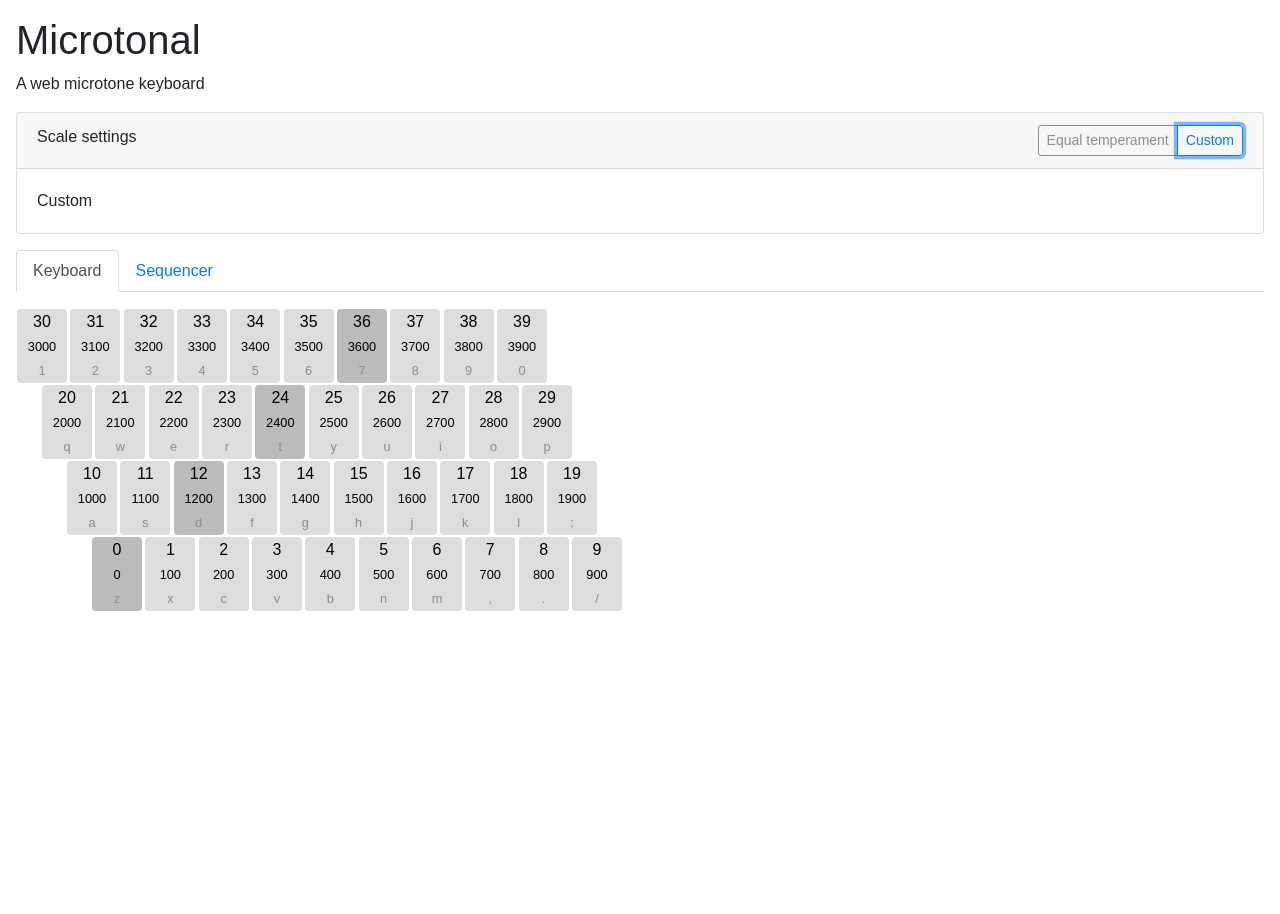
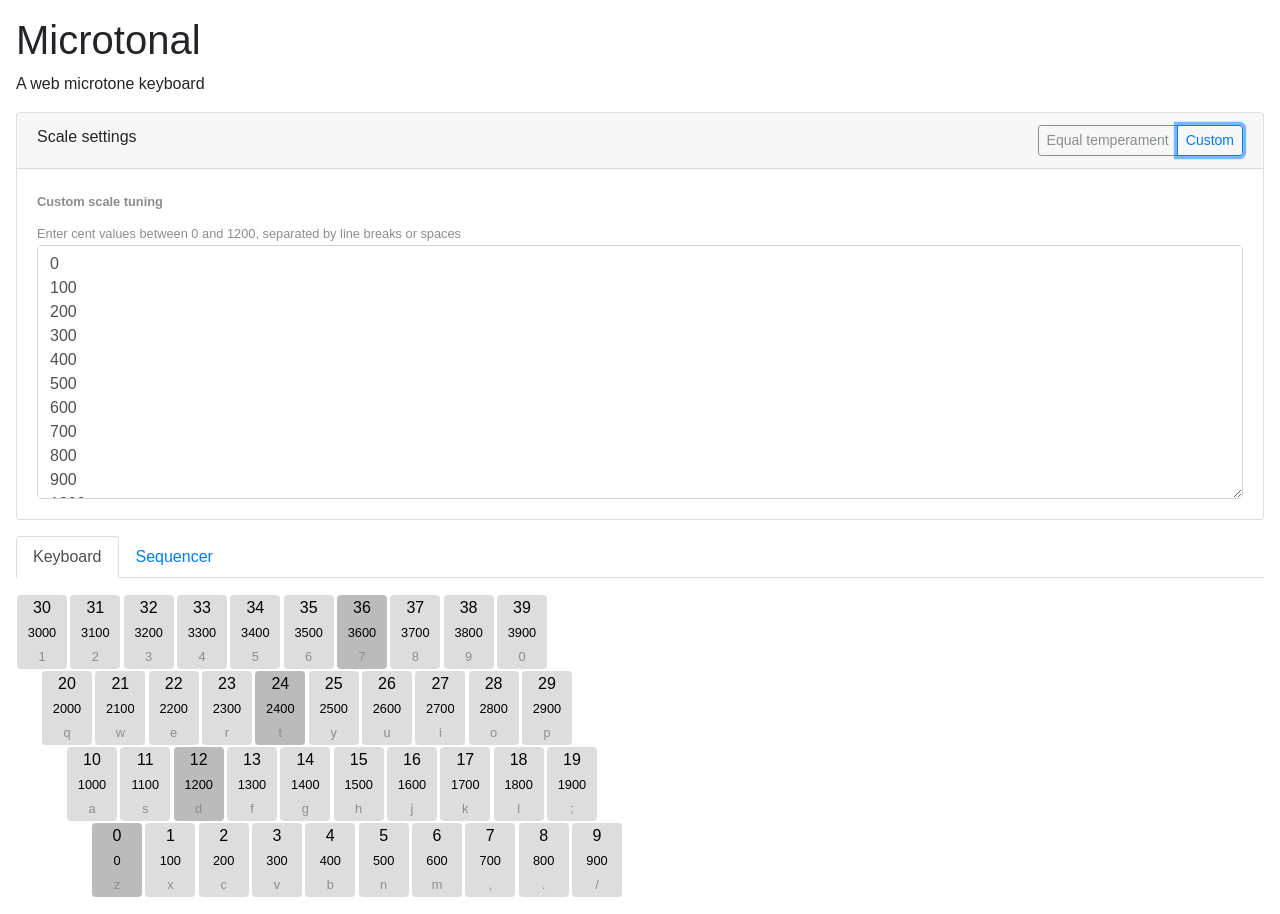
Before and after one commit to kevinsqi/microharmonic, a React (Create React App) app: page / in a window 1280 px wide. Both pictures are taken after a click on the button "Custom". Before the commit the page ends 800 px from the top, so only its background shows below. Built offline with nearby package versions, Linux system fonts and the light colour scheme.

Commit message:
WIP, add custom cent textarea input

```diff
--- a/src/App.js
+++ b/src/App.js
@@ -22,7 +22,8 @@ class App extends Component {
 
     this.state = {
       config: {
-        customCentValues: [],
+        useCustomCentValues: false,
+        customCentValues: _.range(0, 1200, 100),
         minFrequency: 220,
         numOctaves: 1,
         numSteps: 12,
--- a/src/Settings.js
+++ b/src/Settings.js
@@ -4,6 +4,16 @@ import classNames from 'classnames';
 
 const MAX_NUM_STEPS = 100;
 const MAX_NUM_OCTAVES = 10;
+
+function Label(props) {
+  return (
+    <label>
+      <small className="font-weight-bold text-muted">
+        {props.children}
+      </small>
+    </label>
+  );
+}
 
 class Settings extends React.Component {
   constructor(props) {
@@ -63,11 +73,7 @@ class Settings extends React.Component {
     return (
       <div>
         <div>
-          <label>
-            <small className="font-weight-bold text-muted">
-              Octave division
-            </small>
-          </label>
+          <Label>Octave division</Label>
         </div>
 
         <div className="form-inline">
@@ -95,11 +101,7 @@ class Settings extends React.Component {
     return (
       <div>
         <div>
-          <label>
-            <small className="font-weight-bold text-muted">
-              Notes to include
-            </small>
-          </label>
+          <Label>Notes to include</Label>
         </div>
 
         <div>
@@ -129,9 +131,7 @@ class Settings extends React.Component {
     return (
       <div>
         <div>
-          <label className="text-muted">
-            <small className="font-weight-bold text-muted">Frequency of lowest note</small>
-          </label>
+          <Label>Frequency of lowest note</Label>
         </div>
         <div className="form-inline">
           <input
@@ -163,8 +163,27 @@ class Settings extends React.Component {
 
   renderCustomSettings() {
     return (
-      <div>Custom</div>
+      <div>
+        <div>
+          <Label>Custom scale tuning</Label>
+        </div>
+        <small className="text-muted">Enter cent values between 0 and 1200, separated by line breaks or spaces</small>
+        <textarea
+          className="form-control"
+          rows="10"
+          value={this.props.config.customCentValues.join('\n')}
+        />
+      </div>
     );
+  }
+
+  toggleCustomSettings(useCustom) {
+    this.setState({
+      showCustomSettings: useCustom,
+    });
+    this.props.setConfig({
+      useCustomCentValues: useCustom,
+    });
   }
 
   render() {
@@ -181,13 +200,13 @@ class Settings extends React.Component {
             <div className="btn-group">
               <button
                 className={classNames('btn btn-sm', this.state.showCustomSettings ? inactiveClass : activeClass)}
-                onClick={() => this.setState({ showCustomSettings: false })}
+                onClick={() => this.toggleCustomSettings(false)}
               >
                 Equal temperament
               </button>
               <button
                 className={classNames('btn btn-sm', this.state.showCustomSettings ? activeClass : inactiveClass)}
-                onClick={() => this.setState({ showCustomSettings: true })}
+                onClick={() => this.toggleCustomSettings(true)}
               >
                 Custom
               </button>
```
